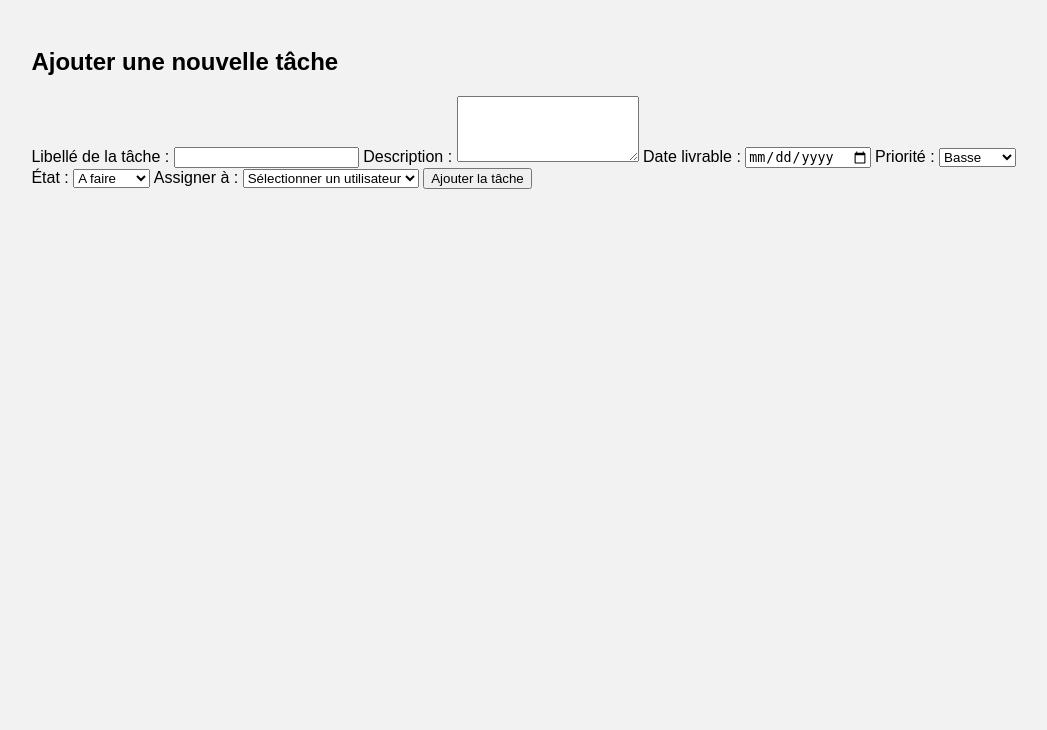
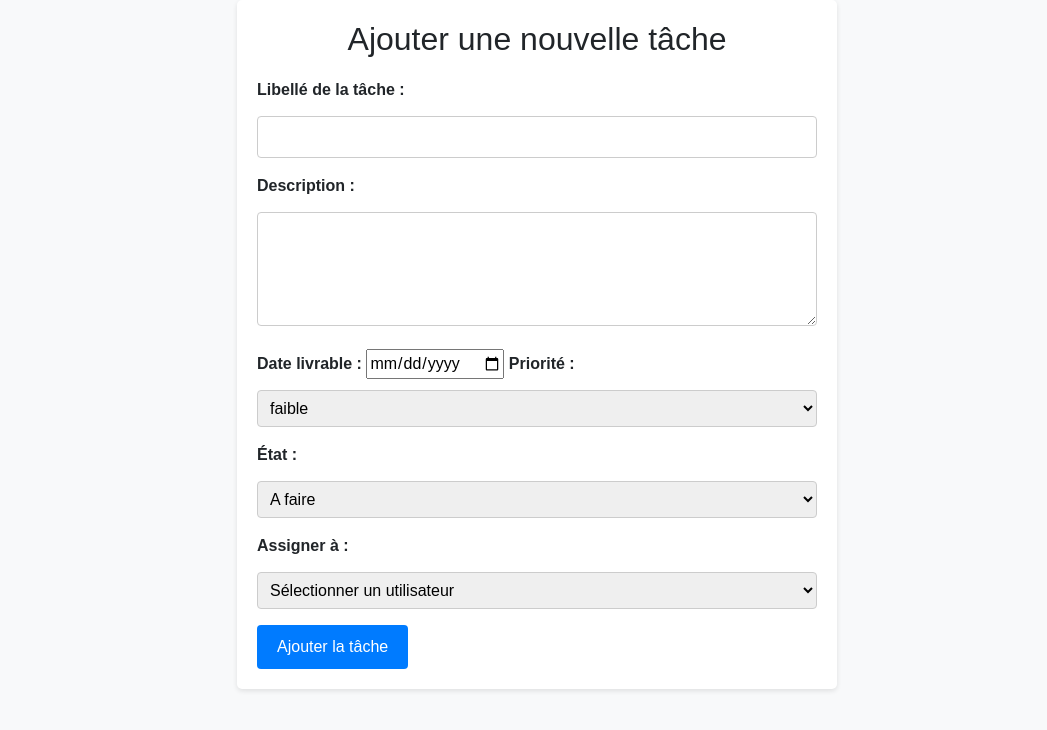
Before and after one commit to Diallo-alpha/gestion_taches, a PHP site: page /addTache.php in a window 1280 px wide. Shown: the top 730 px of the page, without its empty margins (103-1150 px from the left). Run offline with PHP 8.4, Linux system fonts and the light colour scheme; data comes from the database, SQL or seed files in the repository.

Commit message:
modification des niveaux de difficulté

```diff
--- a/addTache.php
+++ b/addTache.php
@@ -47,7 +47,7 @@ if ($_SERVER["REQUEST_METHOD"] == "POST") {
     <meta charset="UTF-8">
     <meta name="viewport" content="width=device-width, initial-scale=1.0">
     <title>Ajouter une tâche</title>
-    <link rel="stylesheet" href="/styles/taches.css">
+    <link rel="stylesheet" href="styles/addT.css">
 </head>
 <body>
     <div class="container">
@@ -64,9 +64,9 @@ if ($_SERVER["REQUEST_METHOD"] == "POST") {
 
             <label for="priorite">Priorité :</label>
             <select id="priorite" name="priorite" required>
-                <option value="faible">Basse</option>
+                <option value="faible">faible</option>
                 <option value="Moyenne">Moyenne</option>
-                <option value="elevee">Haute</option>
+                <option value="elevee">Difficile</option>
             </select>
 
             <label for="etat">État :</label>
--- /dev/null
+++ b/styles/addT.css
@@ -0,0 +1,59 @@
+
+/* Bootstrap */
+@import url('https://stackpath.bootstrapcdn.com/bootstrap/4.5.2/css/bootstrap.min.css');
+
+body {
+    font-family: Arial, sans-serif;
+    background-color: #f8f9fa;
+}
+
+.container {
+    max-width: 600px;
+    margin: 0 auto;
+    padding: 20px;
+    background-color: #fff;
+    border-radius: 5px;
+    box-shadow: 0 2px 5px rgba(0, 0, 0, 0.1);
+}
+
+h2 {
+    text-align: center;
+}
+
+form {
+    margin-top: 20px;
+}
+
+label {
+    font-weight: bold;
+}
+
+input[type="text"],
+textarea,
+select {
+    width: 100%;
+    padding: 8px;
+    margin-top: 6px;
+    margin-bottom: 16px;
+    border: 1px solid #ccc;
+    border-radius: 4px;
+    box-sizing: border-box;
+}
+
+select {
+    appearance: auto;
+    -webkit-appearance: auto;
+}
+
+button[type="submit"] {
+    background-color: #007bff;
+    color: #fff;
+    padding: 10px 20px;
+    border: none;
+    border-radius: 4px;
+    cursor: pointer;
+}
+
+button[type="submit"]:hover {
+    background-color: #0056b3;
+}
--- a/updateTache.php
+++ b/updateTache.php
@@ -78,9 +78,9 @@ if ($_SERVER["REQUEST_METHOD"] == "POST") {
 
             <label for="priorite">Priorité :</label>
             <select id="priorite" name="priorite" required>
-                <option value="faible" <?php if (isset($tache['priorite']) && $tache['priorite'] == 'faible') echo 'selected'; ?>>Basse</option>
+                <option value="faible" <?php if (isset($tache['priorite']) && $tache['priorite'] == 'faible') echo 'selected'; ?>>Faible</option>
                 <option value="Moyenne" <?php if (isset($tache['priorite']) && $tache['priorite'] == 'Moyenne') echo 'selected'; ?>>Moyenne</option>
-                <option value="elevee" <?php if (isset($tache['priorite']) && $tache['priorite'] == 'elevee') echo 'selected'; ?>>Haute</option>
+                <option value="elevee" <?php if (isset($tache['priorite']) && $tache['priorite'] == 'elevee') echo 'selected'; ?>>Difficile</option>
             </select>
 
             <label for="etat">État :</label>
```
